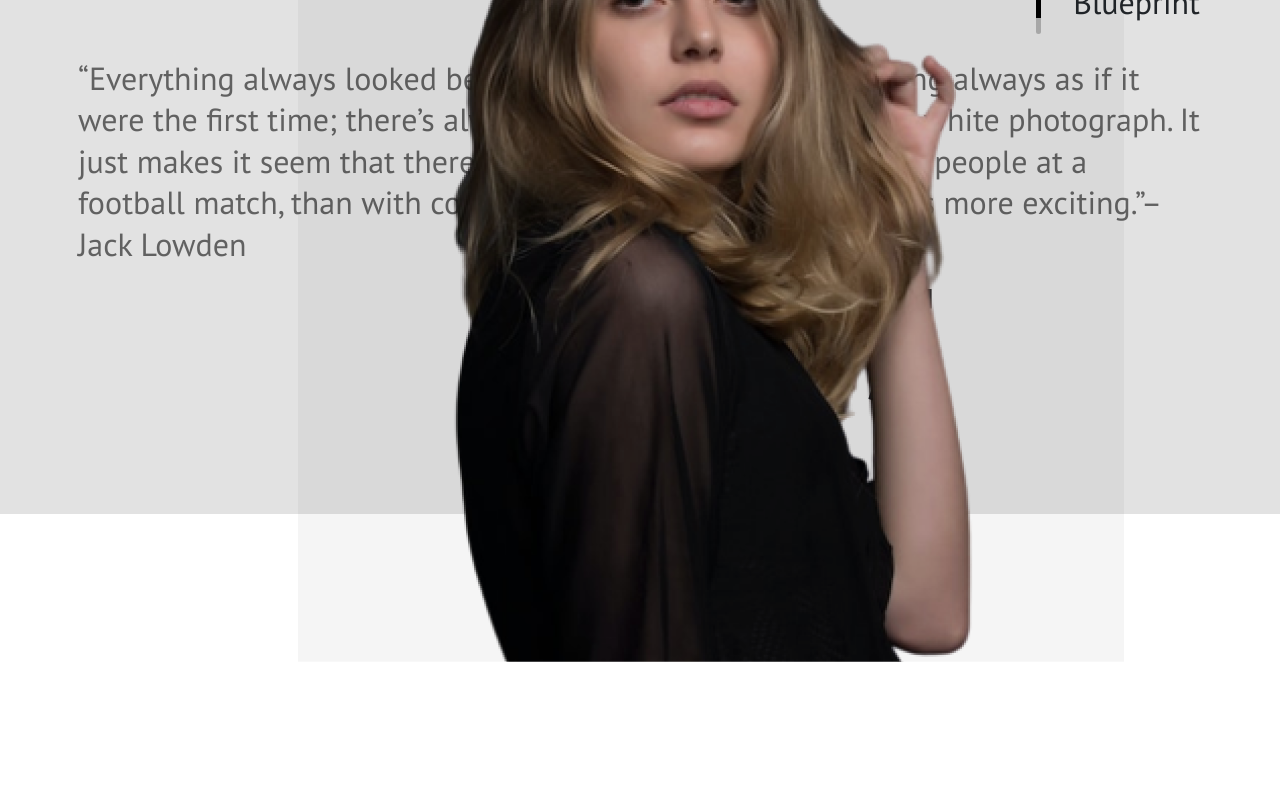
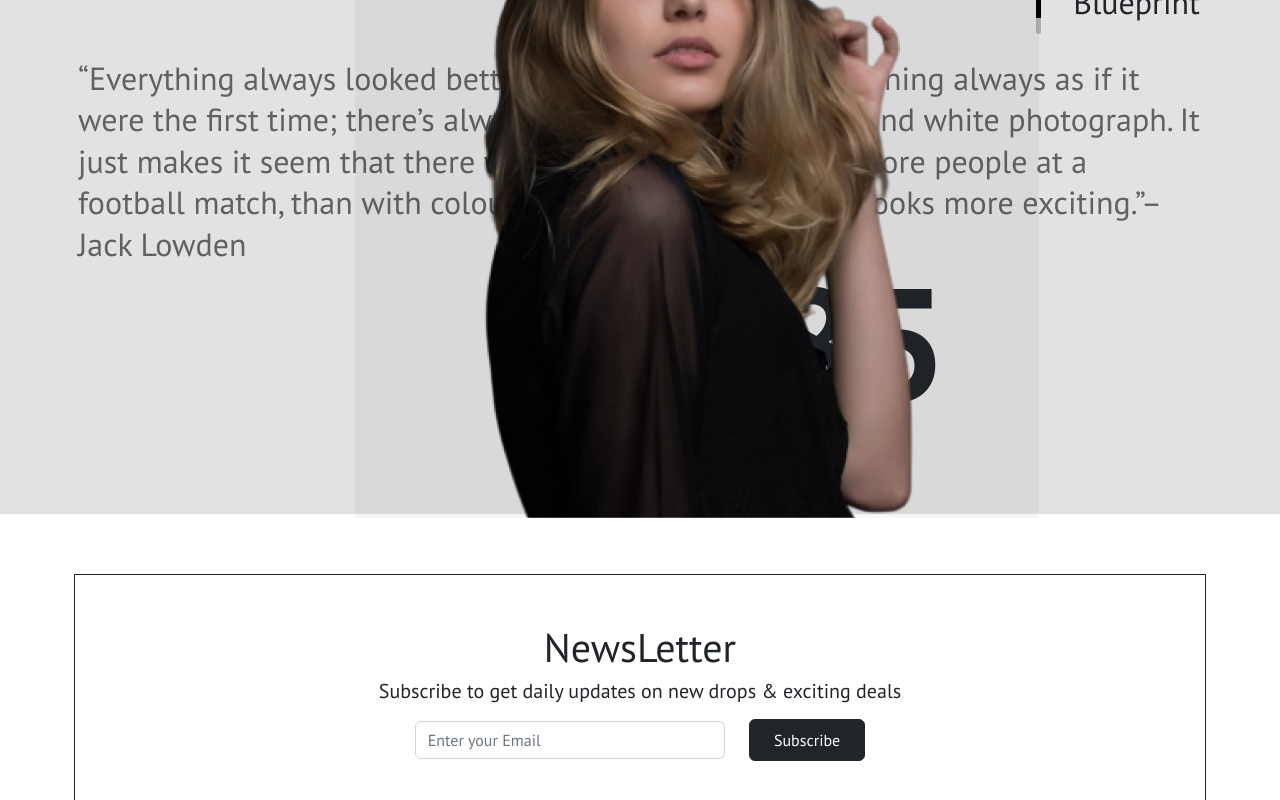
Before and after one commit to Barnyvic/artsy, a React (Vite) app: page / in a window 1280 px wide. Shown: the part 3917-4717 px from the top of the page. Before the commit the page ends 4579 px from the top, so only its background shows below. Built offline with nearby package versions, Linux system fonts and the light colour scheme; a web font is replaced by a local one.

Commit message:
done with news letter

```diff
--- a/src/pages/HomePage.jsx
+++ b/src/pages/HomePage.jsx
@@ -193,6 +193,28 @@ function HomePage() {
             </div>
           </div>
         </div>
+        <div className="NewsLettter">
+          <div className="container p-1">
+            <div className=" border border-dark p-5">
+              <p className=" text-center h1">NewsLetter</p>
+              <p className="text-center h5">
+                Subscribe to get daily updates on new drops & exciting deals
+              </p>
+              <form>
+                <div className="form-group text-center d-md-flex justify-content-center align-items-center gap-4 mt-3">
+                  <input
+                    type="email"
+                    className="form-control"
+                    placeholder="Enter your Email"
+                  />
+                  <button type="submit" className="btn btn-dark py-2 px-4">
+                    Subscribe
+                  </button>
+                </div>
+              </form>
+            </div>
+          </div>
+        </div>
       </motion.div>
     </motion.div>
   );
--- a/src/styles/Homepage.scss
+++ b/src/styles/Homepage.scss
@@ -299,7 +299,12 @@ main {
       img {
         position: absolute;
         top: 0%;
-        left: 20%;
+        left: 30%;
+        width: 50%;
+        @media (max-width: 1280px) {
+          left: 25%;
+          width: 60%;
+        }
       }
     }
     .topcreator {
@@ -390,3 +395,16 @@ main {
     }
   }
 }
+.NewsLettter {
+  padding: 1rem;
+  @media (min-width: 768px) {
+    padding: 3.5rem;
+  }
+  input {
+    width: 30%;
+    @media (max-width: 540px) {
+      width: 100%;
+      margin-bottom: 0.8rem;
+    }
+  }
+}
```
